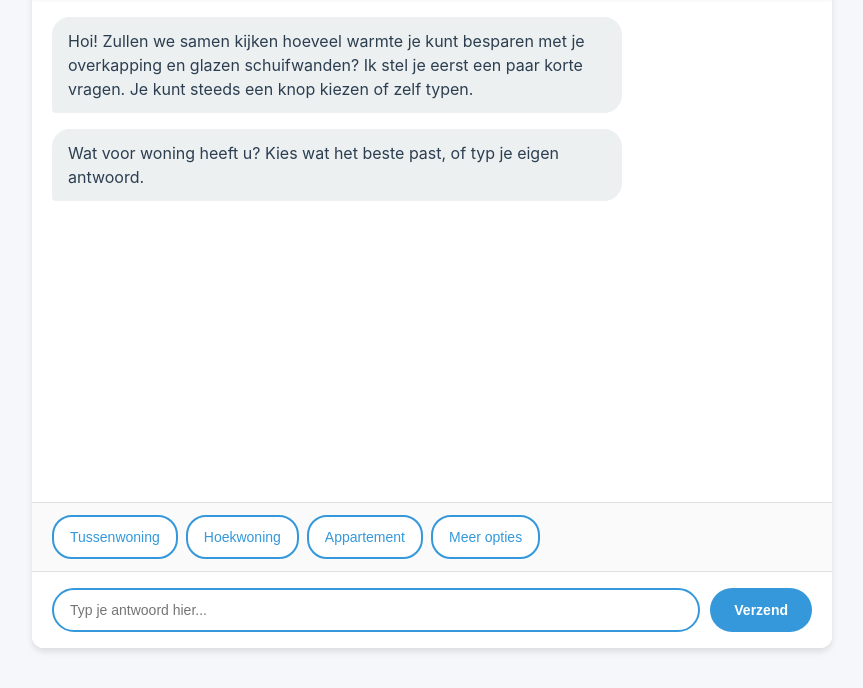
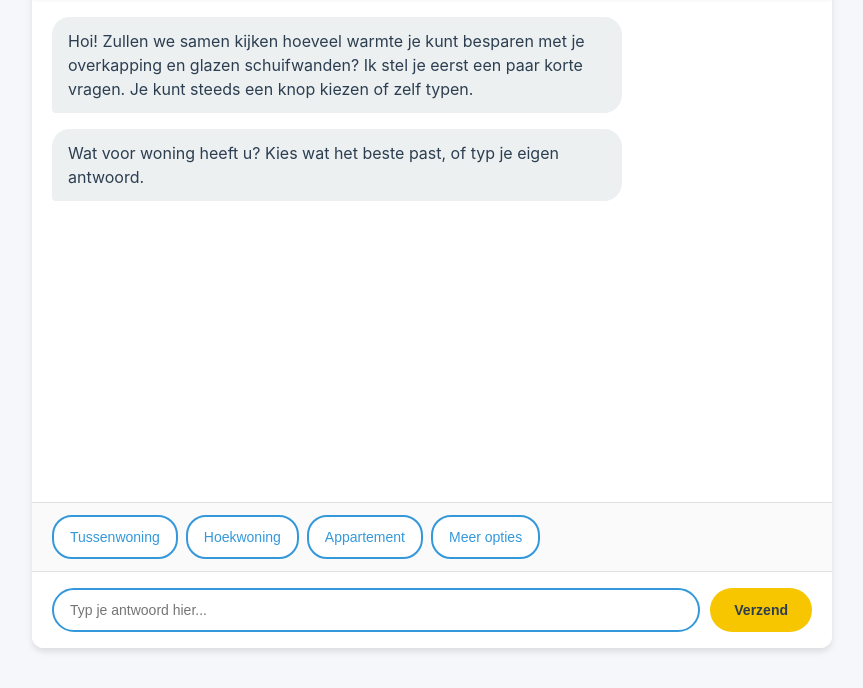
Before and after one commit to CeyTop/Warmte-agent, a plain HTML site: page index.html in a window 1280 px wide. Shown: the part 112-800 px from the top of the page, without its empty margins (208-1071 px from the left). Drawn offline with Linux system fonts and the light colour scheme.

Commit message:
button change

```diff
--- a/style.css
+++ b/style.css
@@ -156,8 +156,8 @@ body {
 
 .send-button {
     padding: 12px 24px;
-    background-color: #3498db;
-    color: white;
+    background-color: #f7c600; /* Kingglass-geel */
+    color: #2c3e50;
     border: none;
     border-radius: 24px;
     font-size: 14px;
@@ -168,7 +168,7 @@ body {
 }
 
 .send-button:hover {
-    background-color: #2980b9;
+    background-color: #e0b200;
 }
 
 .send-button:active {
```
